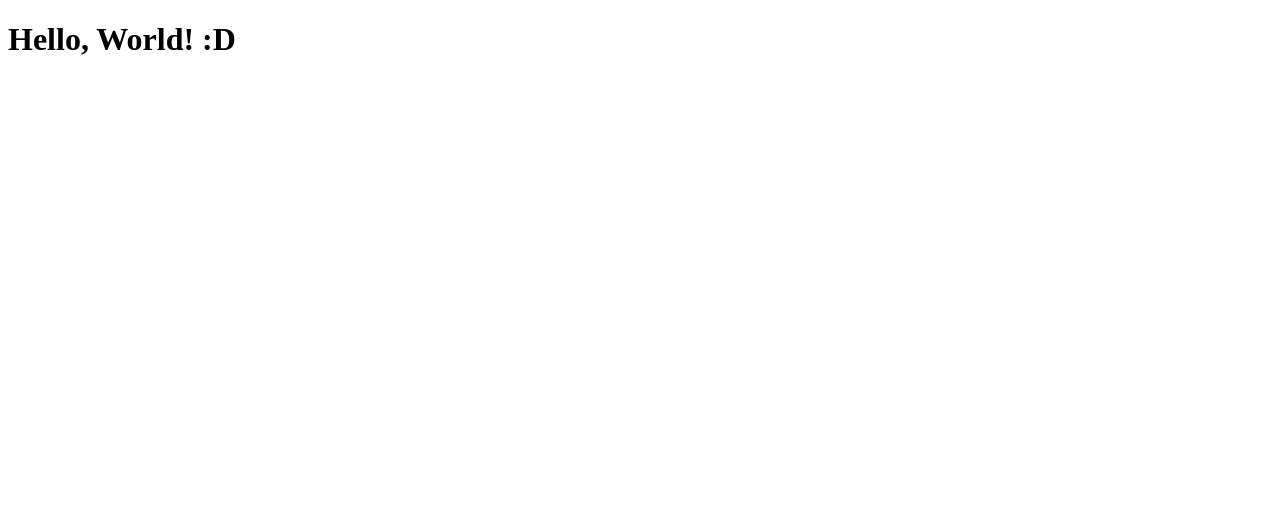
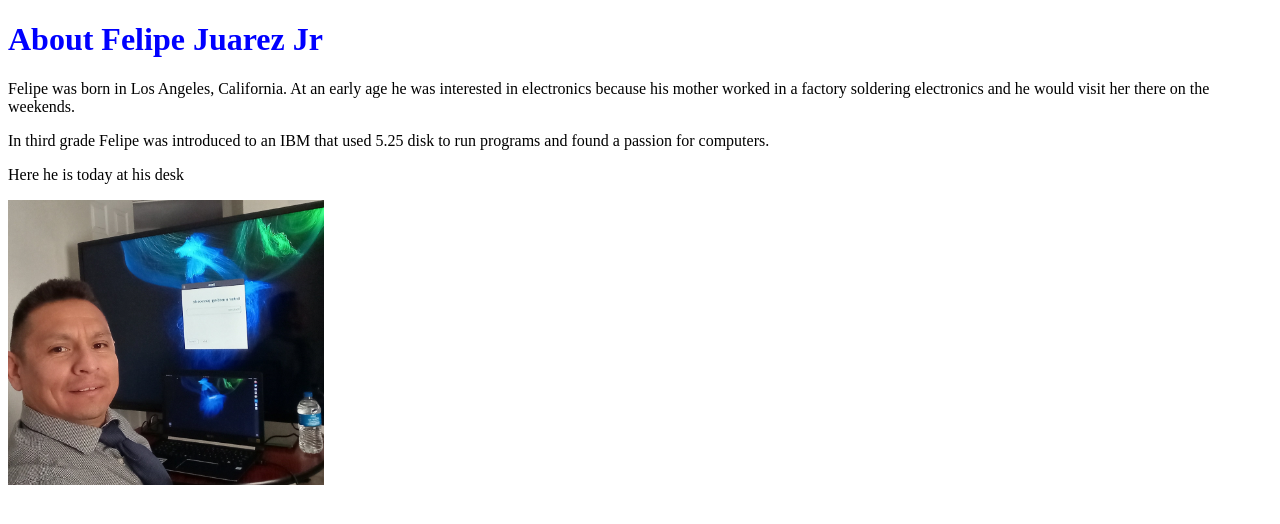
Before and after one commit to FelipeJuarezJr/aboutfelipejuarezjr, a plain HTML site: page index.html in a window 1280 px wide. Drawn offline with Linux system fonts and the light colour scheme.

Commit message:
Adding styles.css, workSpacePic.jpg and updated index.html

```diff
--- /dev/null
+++ b/css/styles.css
@@ -0,0 +1,7 @@
+h1  {
+    color: blue;
+}
+
+img {
+    width: 25%;
+}
--- a/index.html
+++ b/index.html
@@ -3,8 +3,17 @@
   <head>
     <meta charset="utf-8"/>
     <title>About Me</title>
+    <link rel="stylesheet" href="./css/styles.css">
   </head>
   <body>
-    <h1>Hello, World! :D</h1>
+    <h1>About Felipe Juarez Jr</h1>
+
+        <p>Felipe was born in Los Angeles, California.
+          At an early age he was interested in electronics because his mother worked in a factory soldering electronics
+          and he would visit her there on the weekends.</p>
+        <p>In third grade Felipe was introduced to an IBM that used 5.25 disk to run programs and found a passion for
+        computers.</p>
+        <p>Here he is today at his desk</p>
+        <img src="./img/workSpacePic.jpg" />
   </body>
 </html>
```
Also changed, not shown: img/workSpacePic.jpg (added).
